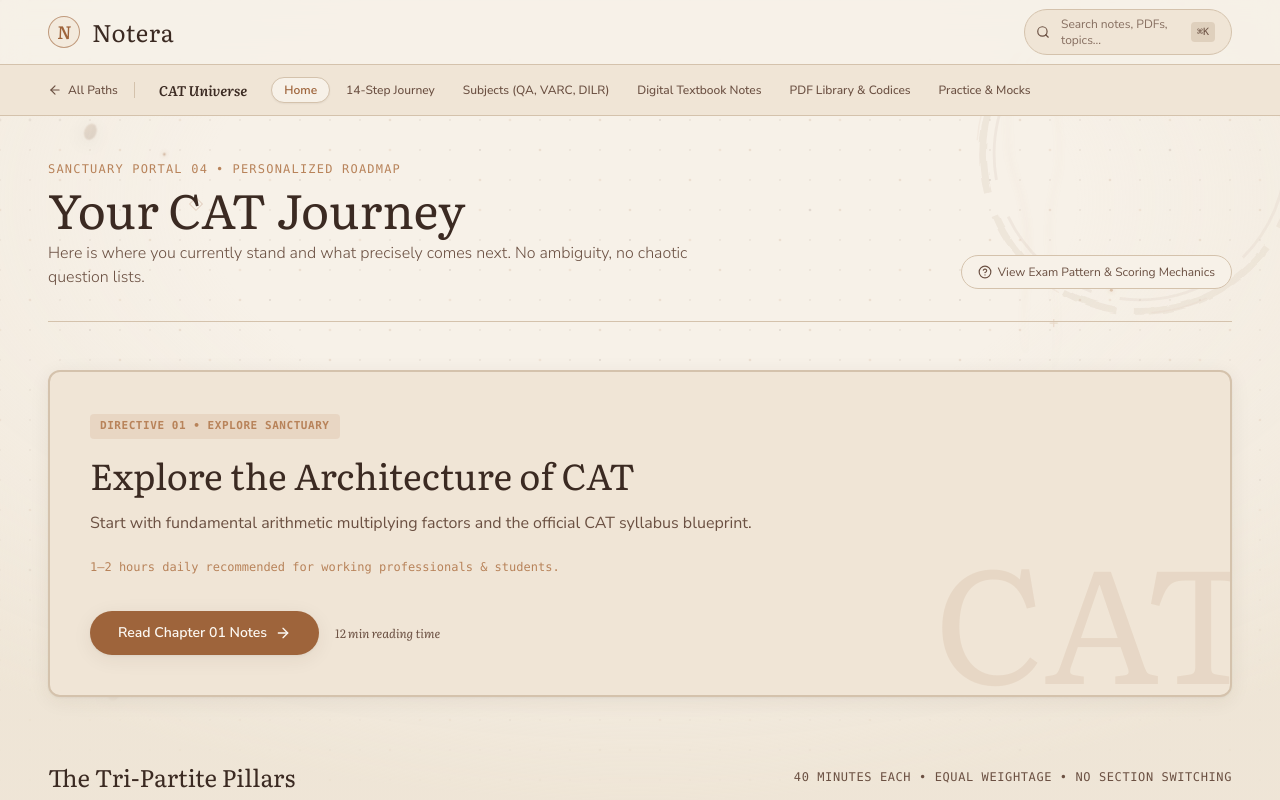
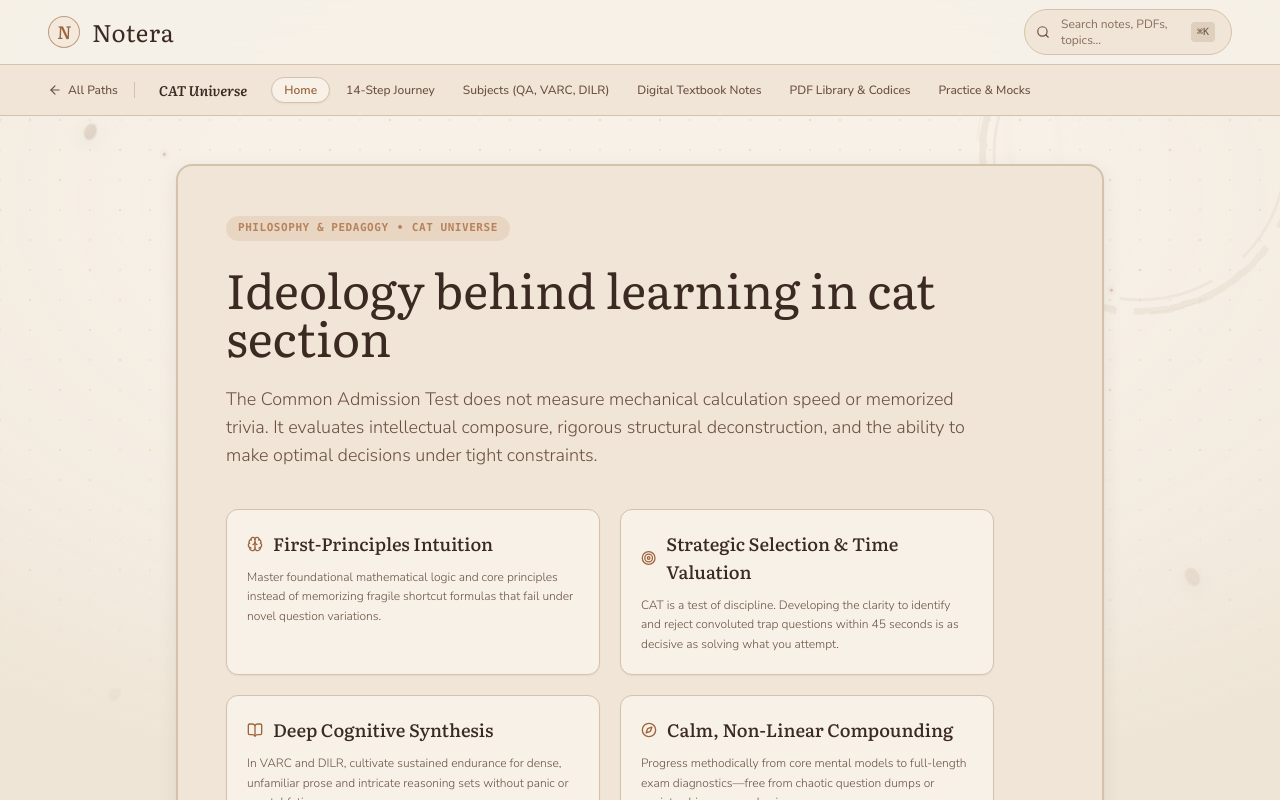
Before and after one commit to AbhinavXDayal/Notera, a React (Vite) app: page / in a window 1280 px wide. Both pictures are taken after a click on the element 190 px from the left and 327 px from the top of the page. Shown: the top 800 px of the page. Built offline with nearby package versions, Linux system fonts and the light colour scheme.

Commit message:
Replace CAT overview journey directive with Ideology behind learning card

```diff
--- a/src/App.tsx
+++ b/src/App.tsx
@@ -267,8 +267,6 @@ export function App() {
                 onNavigateTab={(tab, chapterId) =>
                   handleNavigateCat(tab, chapterId)
                 }
-                recommendation={recommendation}
-                onOpenExamModal={() => setIsCatExamModalOpen(true)}
               />
             )}
 
--- a/src/components/background/DotMatrixCanvas.tsx
+++ b/src/components/background/DotMatrixCanvas.tsx
@@ -138,7 +138,7 @@ export const DotMatrixCanvas: React.FC<DotMatrixCanvasProps> = ({
         cancelAnimationFrame(animationFrameId);
       }
     };
-  }, [variant, mousePos.x, mousePos.y]);
+  }, [variant, mousePos?.x, mousePos?.y]);
 
   return (
     <canvas
--- a/src/components/cat/CatOverviewTab.tsx
+++ b/src/components/cat/CatOverviewTab.tsx
@@ -1,262 +1,110 @@
 import React from "react";
-import { ArrowRight, HelpCircle } from "lucide-react";
-import type { PersonalizedRecommendation } from "../../types/preferences";
+import { ArrowRight, Compass, Brain, Target, BookOpen } from "lucide-react";
 import type { CatTabType } from "./CatHeaderNav";
 
 interface CatOverviewTabProps {
-  onNavigateTab: (tab: CatTabType, chapterId?: string) => void;
-  recommendation: PersonalizedRecommendation;
-  onOpenExamModal: () => void;
+  onNavigateTab?: (tab: CatTabType, chapterId?: string) => void;
 }
 
 export const CatOverviewTab: React.FC<CatOverviewTabProps> = ({
   onNavigateTab,
-  recommendation,
-  onOpenExamModal,
 }) => {
+  const tenets = [
+    {
+      icon: Brain,
+      title: "First-Principles Intuition",
+      description:
+        "Master foundational mathematical logic and core principles instead of memorizing fragile shortcut formulas that fail under novel question variations.",
+    },
+    {
+      icon: Target,
+      title: "Strategic Selection & Time Valuation",
+      description:
+        "CAT is a test of discipline. Developing the clarity to identify and reject convoluted trap questions within 45 seconds is as decisive as solving what you attempt.",
+    },
+    {
+      icon: BookOpen,
+      title: "Deep Cognitive Synthesis",
+      description:
+        "In VARC and DILR, cultivate sustained endurance for dense, unfamiliar prose and intricate reasoning sets without panic or mental fatigue.",
+    },
+    {
+      icon: Compass,
+      title: "Calm, Non-Linear Compounding",
+      description:
+        "Progress methodically from core mental models to full-length exam diagnostics—free from chaotic question dumps or anxiety-driven score chasing.",
+    },
+  ];
+
   return (
-    <div className="max-w-7xl mx-auto px-6 lg:px-12 py-10 space-y-12 fade-in">
-      {/* Welcome Header */}
-      <div className="border-b border-outline-variant pb-8 flex flex-col sm:flex-row sm:items-end justify-between gap-4">
-        <div>
-          <div className="inline-flex items-center space-x-2 text-xs uppercase font-mono tracking-widest text-tertiary mb-2">
-            <span>Sanctuary Portal 04</span>
+    <div className="max-w-5xl mx-auto px-6 lg:px-12 py-12 fade-in">
+      {/* Ideology Behind Learning Card */}
+      <div className="rounded-[16px] bg-surface-container border-2 border-outline-variant p-8 sm:p-12 relative overflow-hidden shadow-terra-card">
+        <div className="max-w-3xl space-y-6 relative z-10">
+          <div className="inline-flex items-center space-x-2 px-3 py-1 rounded-full bg-tertiary/15 text-tertiary font-mono text-[11px] font-semibold uppercase tracking-wider">
+            <span>Philosophy &amp; Pedagogy</span>
             <span>•</span>
-            <span>Personalized Roadmap</span>
+            <span>CAT Universe</span>
           </div>
-          <h1 className="font-display text-4xl sm:text-5xl text-on-surface font-normal">
-            Your CAT Journey
+
+          <h1 className="font-display text-3xl sm:text-4xl lg:text-5xl text-on-surface font-normal leading-tight">
+            Ideology behind learning in cat section
           </h1>
-          <p className="text-secondary text-sm sm:text-base mt-2 font-light max-w-2xl">
-            Here is where you currently stand and what precisely comes next. No
-            ambiguity, no chaotic question lists.
+
+          <p className="text-secondary text-base sm:text-lg leading-relaxed font-light">
+            The Common Admission Test does not measure mechanical calculation
+            speed or memorized trivia. It evaluates intellectual composure,
+            rigorous structural deconstruction, and the ability to make
+            optimal decisions under tight constraints.
+          </p>
+
+          {/* Core Principles Grid */}
+          <div className="grid grid-cols-1 sm:grid-cols-2 gap-5 pt-4">
+            {tenets.map((tenet, idx) => {
+              const Icon = tenet.icon;
+              return (
+                <div
+                  key={idx}
+                  className="p-5 rounded-[12px] bg-surface border border-outline-variant shadow-sm space-y-2.5 transition-all hover:border-primary/50"
+                >
+                  <div className="flex items-center space-x-2.5 text-primary">
+                    <Icon className="w-4 h-4" />
+                    <h2 className="font-display text-lg text-on-surface font-medium">
+                      {tenet.title}
+                    </h2>
+                  </div>
+                  <p className="text-xs text-secondary leading-relaxed font-light">
+                    {tenet.description}
                   </p>
                 </div>
+              );
+            })}
+          </div>
+
+          {/* Action links */}
+          {onNavigateTab && (
+            <div className="pt-6 flex flex-wrap items-center gap-4">
+              <button
+                onClick={() => onNavigateTab("journey")}
+                className="px-6 py-3 rounded-full bg-primary text-on-primary text-sm font-semibold hover:bg-primary-hover transition-all flex items-center space-x-2 shadow-terra-card cursor-pointer"
+              >
+                <span>Explore 14-Step Journey</span>
+                <ArrowRight className="w-4 h-4" />
+              </button>
 
               <button
-          onClick={onOpenExamModal}
-          className="inline-flex items-center space-x-1.5 px-4 py-2 rounded-full border border-outline-variant hover:border-primary text-xs text-secondary hover:text-primary bg-surface transition-all cursor-pointer self-start sm:self-auto"
+                onClick={() => onNavigateTab("subjects")}
+                className="px-6 py-3 rounded-full bg-surface border border-outline-variant text-on-surface text-sm font-medium hover:border-primary hover:text-primary transition-all flex items-center space-x-2 cursor-pointer"
               >
-          <HelpCircle className="w-3.5 h-3.5" />
-          <span>View Exam Pattern &amp; Scoring Mechanics</span>
+                <span>Browse Subjects (QA, VARC, DILR)</span>
               </button>
             </div>
-
-      {/* KEY PRINCIPLE: "WHAT SHOULD I DO NEXT?" HERO DIRECTIVE CARD */}
-      <div className="rounded-[12px] bg-surface-container border-2 border-outline-variant p-8 sm:p-10 relative overflow-hidden shadow-terra-card">
-        <div className="max-w-2xl space-y-4 relative z-10">
-          <div className="inline-flex items-center space-x-2 px-2.5 py-1 rounded bg-tertiary/15 text-tertiary font-mono text-[11px] font-semibold uppercase tracking-wider">
-            <span>{recommendation.stepDirective}</span>
+          )}
         </div>
 
-          <h2 className="font-display text-3xl sm:text-4xl text-on-surface font-normal">
-            {recommendation.actionTitle}
-          </h2>
-
-          <p className="text-secondary text-sm sm:text-base leading-relaxed">
-            {recommendation.actionDescription}
-          </p>
-
-          <div className="pt-2 pb-1 text-xs font-mono text-tertiary">
-            {recommendation.studyPaceAdvice}
-          </div>
-
-          <div className="pt-4 flex flex-wrap items-center gap-4">
-            <button
-              onClick={() =>
-                onNavigateTab(
-                  recommendation.targetTab || "overview",
-                  recommendation.targetChapterId,
-                )
-              }
-              className="px-7 py-3 rounded-full bg-primary text-on-primary text-sm font-semibold hover:bg-primary-hover transition-all flex items-center space-x-2 shadow-terra-card cursor-pointer"
-            >
-              <span>{recommendation.buttonText}</span>
-              <ArrowRight className="w-4 h-4" />
-            </button>
-            <span className="text-xs text-secondary font-display italic">
-              {recommendation.readTime}
-            </span>
-          </div>
-        </div>
-
-        {/* Subtle decorative watermarked stamp in corner */}
-        <div className="absolute -right-8 -bottom-10 opacity-10 pointer-events-none select-none">
-          <span className="font-display text-[160px] text-primary">CAT</span>
-        </div>
-      </div>
-
-      {/* THREE CORE PILLARS AT A GLANCE */}
-      <div className="space-y-6 pt-4">
-        <div className="flex flex-col sm:flex-row sm:items-center justify-between gap-2">
-          <h3 className="font-display text-2xl text-on-surface">
-            The Tri-Partite Pillars
-          </h3>
-          <span className="text-xs font-mono uppercase text-secondary tracking-wider">
-            40 Minutes Each • Equal Weightage • No Section Switching
-          </span>
-        </div>
-
-        <div className="grid grid-cols-1 md:grid-cols-3 gap-6">
-          {/* QA CARD */}
-          <div className="p-6 rounded-[12px] border border-outline-variant bg-surface hover:border-primary transition-all space-y-4 shadow-terra-card flex flex-col justify-between group">
-            <div className="space-y-4">
-              <div className="flex justify-between items-start">
-                <span className="font-mono text-xs text-tertiary uppercase tracking-widest font-semibold">
-                  Section I
-                </span>
-                <span className="text-xs font-mono bg-surface-container px-2 py-0.5 rounded border border-outline-variant text-secondary">
-                  22 Questions
-                </span>
-              </div>
-              <h4 className="font-display text-2xl text-on-surface group-hover:text-primary transition-colors">
-                Quantitative Aptitude
-              </h4>
-              <p className="text-xs text-secondary leading-relaxed">
-                Arithmetic mastery, Algebra functions, Modern Math, and Geometry
-                fundamentals.
-              </p>
-            </div>
-            <div className="pt-4 border-t border-outline-variant flex items-center justify-between text-xs">
-              <span className="text-secondary">
-                Next: Arithmetic Foundations
-              </span>
-              <button
-                onClick={() => onNavigateTab("subjects")}
-                className="font-semibold text-primary hover:text-primary-hover flex items-center space-x-1 cursor-pointer"
-              >
-                <span>Open QA</span>
-                <ArrowRight className="w-3.5 h-3.5" />
-              </button>
-            </div>
-          </div>
-
-          {/* VARC CARD */}
-          <div className="p-6 rounded-[12px] border border-outline-variant bg-surface hover:border-primary transition-all space-y-4 shadow-terra-card flex flex-col justify-between group">
-            <div className="space-y-4">
-              <div className="flex justify-between items-start">
-                <span className="font-mono text-xs text-tertiary uppercase tracking-widest font-semibold">
-                  Section II
-                </span>
-                <span className="text-xs font-mono bg-surface-container px-2 py-0.5 rounded border border-outline-variant text-secondary">
-                  24 Questions
-                </span>
-              </div>
-              <h4 className="font-display text-2xl text-on-surface group-hover:text-primary transition-colors">
-                VARC
-              </h4>
-              <p className="text-xs text-secondary leading-relaxed">
-                Long-form dense reading comprehension, philosophy passages,
-                parajumbles, and argument deconstruction.
-              </p>
-            </div>
-            <div className="pt-4 border-t border-outline-variant flex items-center justify-between text-xs">
-              <span className="text-secondary">Next: Aeon Essay Analysis</span>
-              <button
-                onClick={() => onNavigateTab("subjects")}
-                className="font-semibold text-primary hover:text-primary-hover flex items-center space-x-1 cursor-pointer"
-              >
-                <span>Open VARC</span>
-                <ArrowRight className="w-3.5 h-3.5" />
-              </button>
-            </div>
-          </div>
-
-          {/* DILR CARD */}
-          <div className="p-6 rounded-[12px] border border-outline-variant bg-surface hover:border-primary transition-all space-y-4 shadow-terra-card flex flex-col justify-between group">
-            <div className="space-y-4">
-              <div className="flex justify-between items-start">
-                <span className="font-mono text-xs text-tertiary uppercase tracking-widest font-semibold">
-                  Section III
-                </span>
-                <span className="text-xs font-mono bg-surface-container px-2 py-0.5 rounded border border-outline-variant text-secondary">
-                  20 Questions
-                </span>
-              </div>
-              <h4 className="font-display text-2xl text-on-surface group-hover:text-primary transition-colors">
-                DILR
-              </h4>
-              <p className="text-xs text-secondary leading-relaxed">
-                Matrix puzzles, games &amp; tournaments, Venn arrangements, and
-                combinatorial reasoning under pressure.
-              </p>
-            </div>
-            <div className="pt-4 border-t border-outline-variant flex items-center justify-between text-xs">
-              <span className="text-secondary">Next: Set Selection Rules</span>
-              <button
-                onClick={() => onNavigateTab("subjects")}
-                className="font-semibold text-primary hover:text-primary-hover flex items-center space-x-1 cursor-pointer"
-              >
-                <span>Open DILR</span>
-                <ArrowRight className="w-3.5 h-3.5" />
-              </button>
-            </div>
-          </div>
-        </div>
-      </div>
-
-      {/* QUICK SCORE VS PERCENTILE BENCHMARK */}
-      <div className="bg-surface-container rounded-[12px] border border-outline-variant p-6 sm:p-8 space-y-6">
-        <div className="flex flex-col sm:flex-row sm:items-center justify-between gap-2 border-b border-outline-variant pb-4">
-          <div>
-            <h4 className="font-display text-xl text-on-surface">
-              The Score-vs-Percentile Reality
-            </h4>
-            <p className="text-xs text-secondary mt-0.5">
-              CAT is scored out of 198 marks (66 Qs × 3 marks). You do not need
-              90% marks for 99+ percentile.
-            </p>
-          </div>
-          <span className="text-[11px] font-mono uppercase text-tertiary font-semibold">
-            Based on Official Past 5 Years
-          </span>
-        </div>
-
-        <div className="grid grid-cols-2 sm:grid-cols-4 gap-4 text-center">
-          <div className="p-4 bg-surface rounded-[12px] border border-outline-variant">
-            <span className="text-xs text-secondary font-mono block">
-              99.5+ Percentile
-            </span>
-            <span className="font-display text-2xl text-primary font-semibold mt-1 block">
-              82–88 Marks
-            </span>
-            <span className="text-[10px] text-secondary mt-1 block">
-              ~28–30 Net Correct Qs
-            </span>
-          </div>
-          <div className="p-4 bg-surface rounded-[12px] border border-outline-variant">
-            <span className="text-xs text-secondary font-mono block">
-              99.0 Percentile
-            </span>
-            <span className="font-display text-2xl text-on-surface font-semibold mt-1 block">
-              72–76 Marks
-            </span>
-            <span className="text-[10px] text-secondary mt-1 block">
-              ~24–26 Net Correct Qs
-            </span>
-          </div>
-          <div className="p-4 bg-surface rounded-[12px] border border-outline-variant">
-            <span className="text-xs text-secondary font-mono block">
-              95.0 Percentile
-            </span>
-            <span className="font-display text-2xl text-on-surface font-semibold mt-1 block">
-              52–56 Marks
-            </span>
-            <span className="text-[10px] text-secondary mt-1 block">
-              ~18–20 Net Correct Qs
-            </span>
-          </div>
-          <div className="p-4 bg-surface rounded-[12px] border border-outline-variant">
-            <span className="text-xs text-secondary font-mono block">
-              90.0 Percentile
-            </span>
-            <span className="font-display text-2xl text-on-surface font-semibold mt-1 block">
-              42–46 Marks
-            </span>
-            <span className="text-[10px] text-secondary mt-1 block">
-              ~14–16 Net Correct Qs
-            </span>
-          </div>
+        {/* Subtle decorative watermark */}
+        <div className="absolute -right-8 -bottom-10 opacity-5 pointer-events-none select-none">
+          <span className="font-display text-[180px] text-primary">CAT</span>
         </div>
       </div>
     </div>
```
Lines whose indentation alone changed are shown as unchanged.
